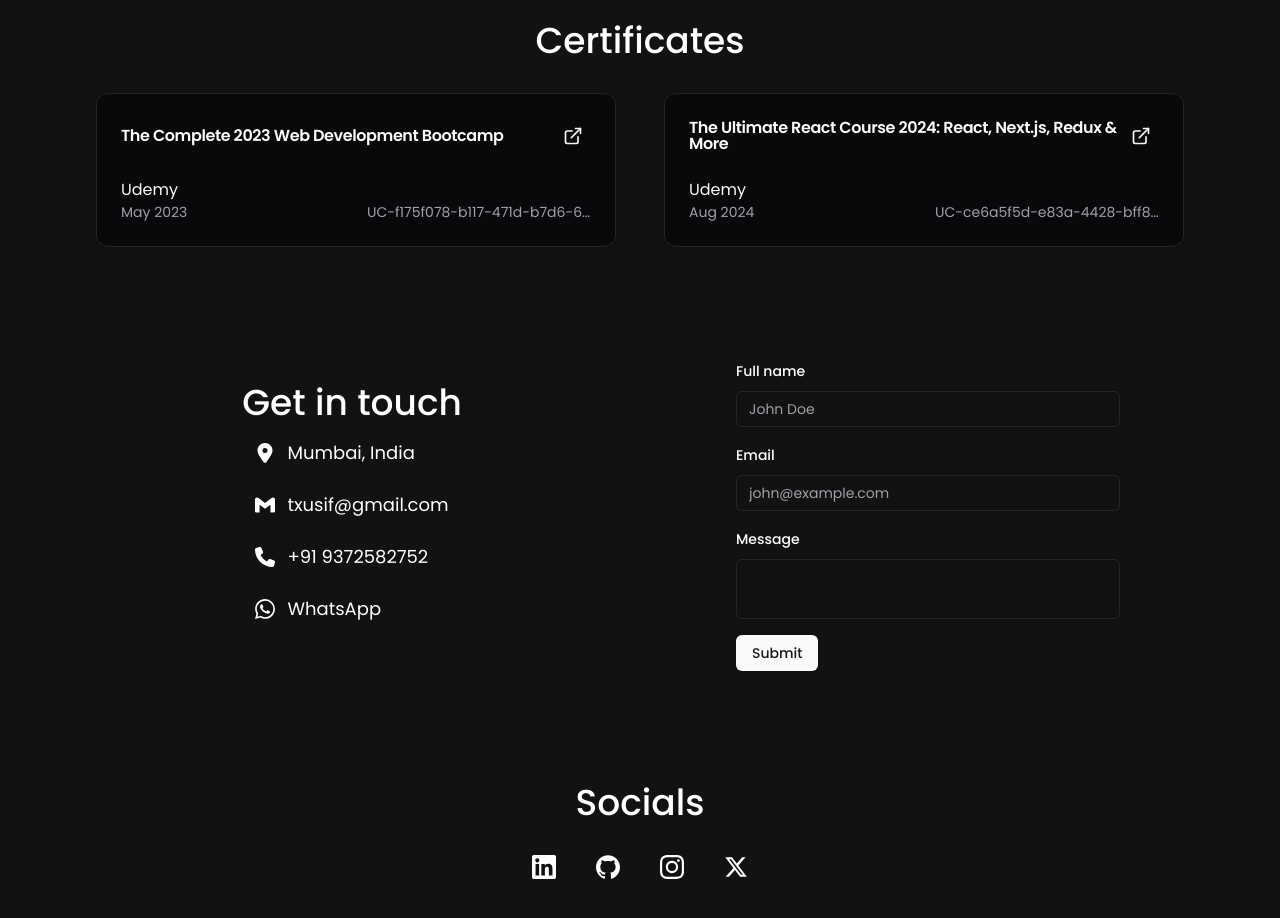
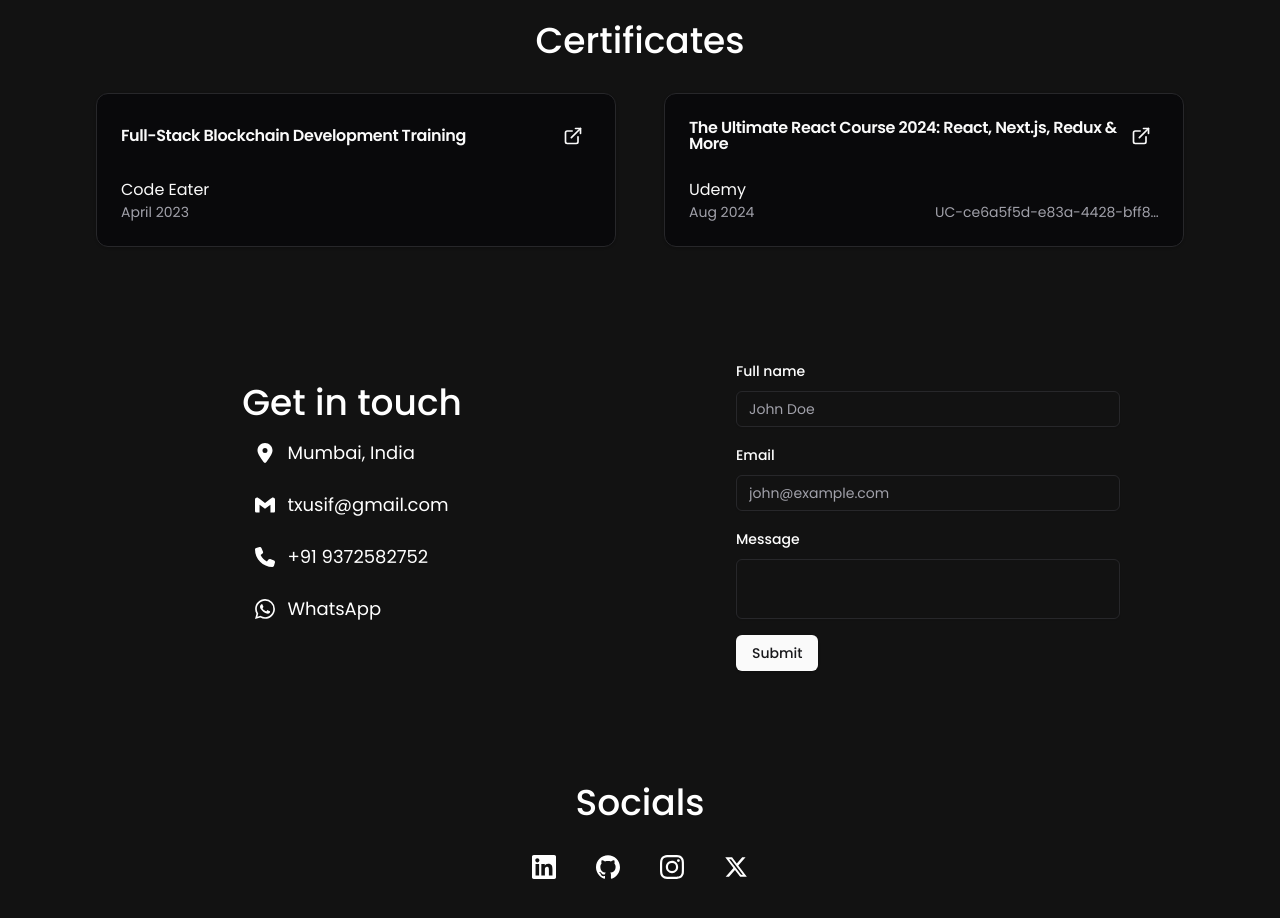
Before and after one commit to txusif/Portfolio, a Next.js app: page / in a window 1280 px wide. Shown: the part 3220-4138 px from the top of the page. Built offline with nearby package versions, Linux system fonts and the light colour scheme.

Commit message:
added blockchain certificates

```diff
--- a/components/Certificates.tsx
+++ b/components/Certificates.tsx
@@ -4,11 +4,11 @@
 
 const certificates = [
   {
-    name: "The Complete 2023 Web Development Bootcamp",
-    issuing_organization: "Udemy",
-    issued: "May 2023",
-    id: "UC-f175f078-b117-471d-b7d6-6792febde410",
-    link: "https://www.udemy.com/certificate/UC-f175f078-b117-471d-b7d6-6792febde410/",
+    name: "Full-Stack Blockchain Development Training",
+    issuing_organization: "Code Eater",
+    issued: "April 2023",
+    id: "",
+    link: "https://www.codeeater.in/share-certificate?serialno=270UF1W1",
   },
   {
     name: "The Ultimate React Course 2024: React, Next.js, Redux & More",
```
